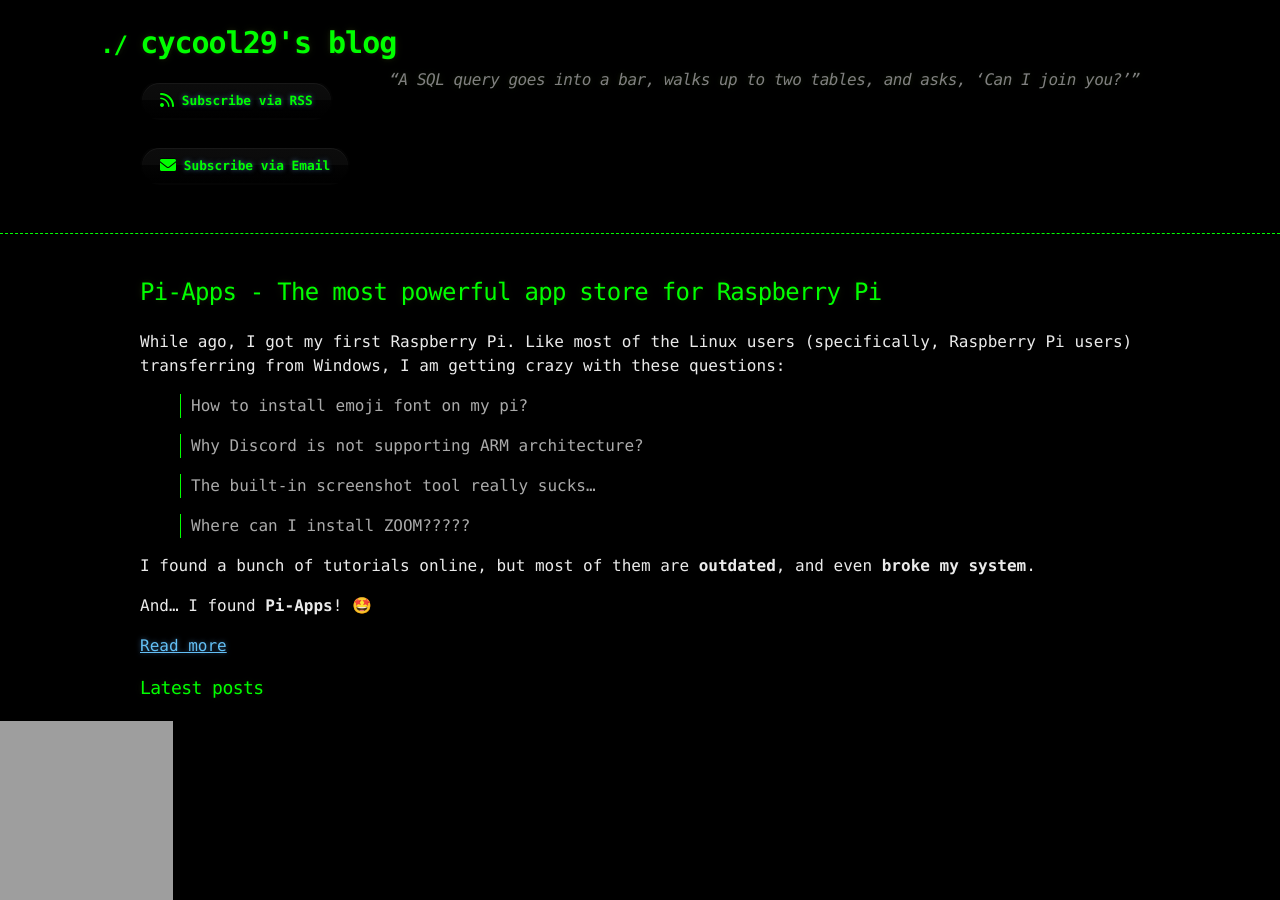
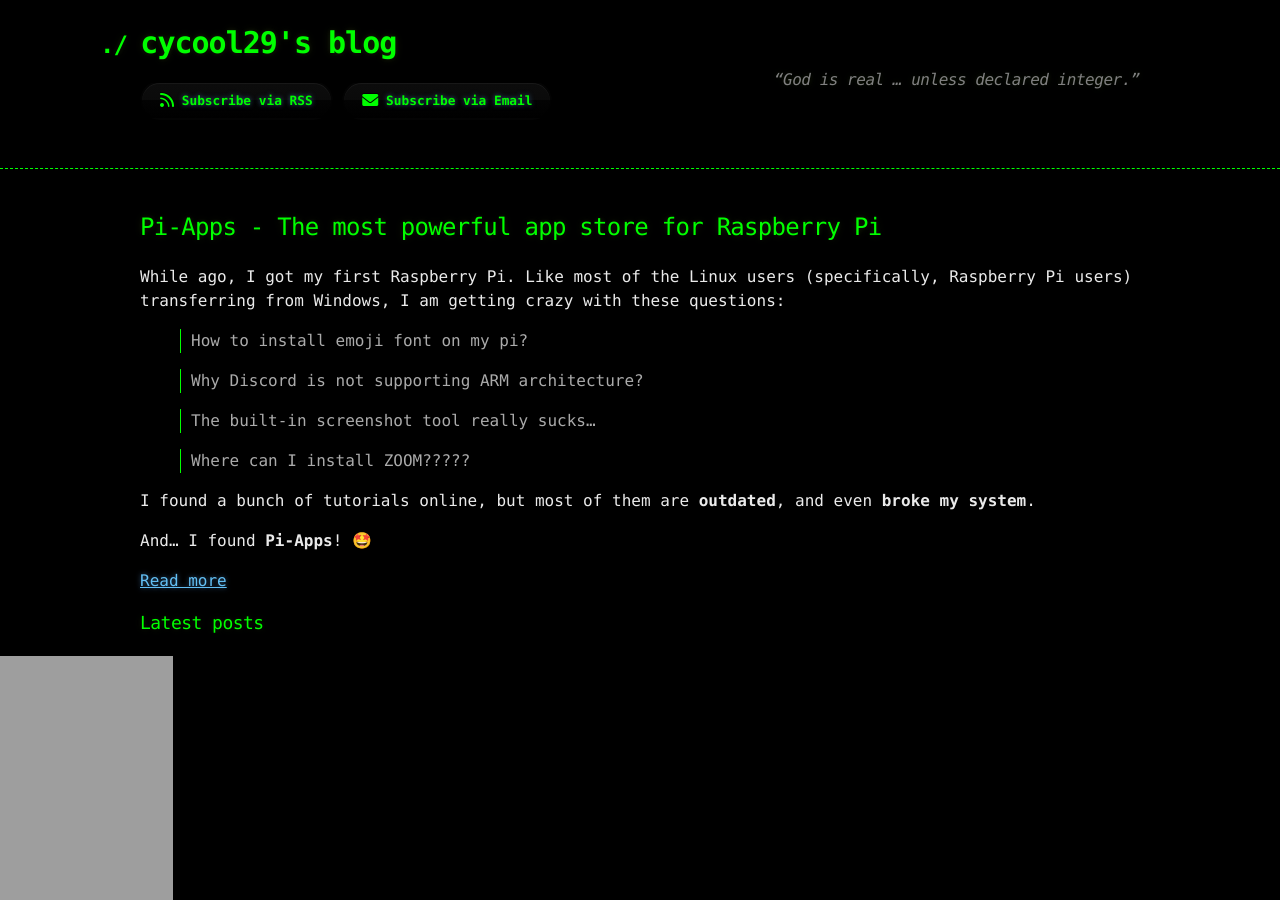
Before and after one commit to cycool29/cycool29.github.io, a Jekyll site: the page built from index.md, in a window 1280 px wide and 900 px high. Built offline with Jekyll 4.4.1, drawn with Linux system fonts in a browser that asks for light colours; a style sheet for code colours, icons or effects is not loaded.

Commit message:
Update quotes

```diff
--- a/_config.yml
+++ b/_config.yml
@@ -1,6 +1,6 @@
 title: cycool29's blog
 comments: Comments
-description: "“A SQL query goes into a bar, walks up to two tables, and asks, ‘Can I join you?’” "
+description: "“God is real … unless declared integer.” "
 remote_theme: jekyll-theme-hacker
 author: cycool29
 github:
```
